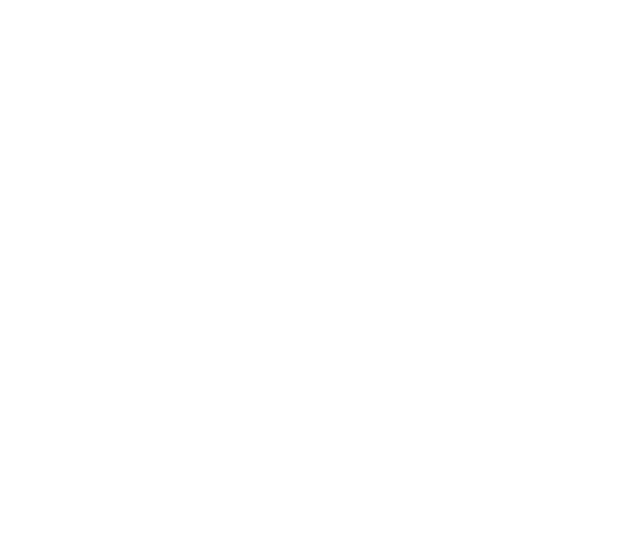
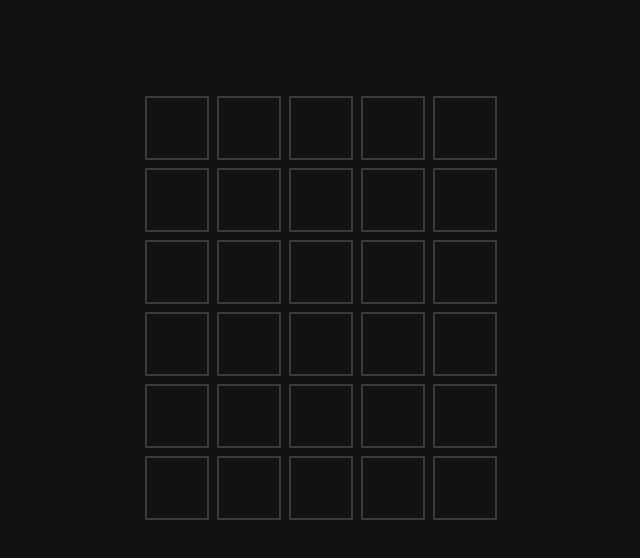
Before and after one commit to plaintalkjon/WordleClone, a plain HTML site: page index.html in a window 1280 px wide. Shown: the whole page, without its empty margins (319-959 px from the left). Drawn offline with Linux system fonts and the light colour scheme.

Commit message:
10 minutes into the video

```diff
--- a/src/index.js
+++ b/src/index.js
@@ -1 +1,79 @@
-alert('hello');
+const state = {
+    grid: Array(6)
+        .fill()
+        .map(() => Array(5).fill('')),
+    currentRow: 0,
+    currentCol: 0,
+};
+
+function updateGrid() {
+    for (let i = 0; i < state.grid.length; i++) {
+        for (let j = 0; j < state.grid[i].length; j++) {
+            const box = document.getElementById(`box${i}${j}`)
+            box.textContent = state.grid[i][j]
+        }
+    }
+}
+
+function drawBox(container, row, col, letter = '') {
+    const box = document.createElement('div');
+    box.className = 'box';
+    box.id = `box${row}${col}`;
+    box.textContent = letter;
+
+    container.appendChild(box);
+    return box;
+}
+
+// Creating the gameboard for Wordle
+function drawGrid(container) {
+    const grid = document.createElement('div');
+    grid.className = 'grid';
+
+    // Add i number of Rows
+    for (let i = 0; i < 6; i++) {
+
+        // Add j number of Columns
+        for (let j = 0; j < 5; j++) {
+            drawBox(grid, i, j,);
+        }
+    }
+    container.appendChild(grid);
+}
+
+function registerKeyboardEvents() {
+    document.body.onkeydown = (e) => {
+        const key = e.key;
+        if (key === 'Enter') {
+            if (state.currentCol ===5) {
+                const word = getCurrentWord();
+                if (isWordValid(word)) {
+                    revealWord(word);
+                    state.currentRow++;
+                    state.currentCol = 0;
+                } else {
+                    alert ('Not a valid word.');
+                }
+            }
+        }
+
+        if (key === 'Backspace') {
+            removeLetter();
+        }
+
+        if (isLetter(key)) {
+            addLetter(key);
+        }
+    }
+
+    updateGrid();
+}
+
+function startup () {
+    const game = document.getElementById('game');
+    drawGrid(game);
+
+    registerKeyboardEvents();
+}
+
+startup();
--- a/src/styles.css
+++ b/src/styles.css
@@ -0,0 +1,51 @@
+:root {
+    --default: #121213;
+    --empty: #3a3a3c;
+    --wrong: #b59f3b;
+    --right: #538d4e;
+}
+
+
+html,
+body {
+    background:var(--default);
+}
+
+/*Controls Styles for entire gameboard */
+#game {
+    display: grid;
+    place-items: center;
+    width: 100%;
+    height: 600px;
+}
+
+.grid {
+    display:grid;
+    grid-template-rows: repeat(6, auto);
+    grid-template-columns: repeat(5, auto);
+}
+
+.box {
+    width: 60px;
+    height: 60px;
+    border: 2px solid var(--empty);
+    margin: 4px;
+    color: white;
+    text-transform: uppercase;
+    display: grid;
+    place-items: center;
+    font-family: Arial, Helvetica, sans-serif;
+    font-size: 2.4rem;
+}
+
+.box.empty {
+    background: var(--empty);
+}
+
+.box.wrong {
+    background: var(--wrong);
+}
+
+.box.right {
+    background: var(--right);
+}
```
Also changed, not shown: index.html (+2 -1 lines), 1 other file.
